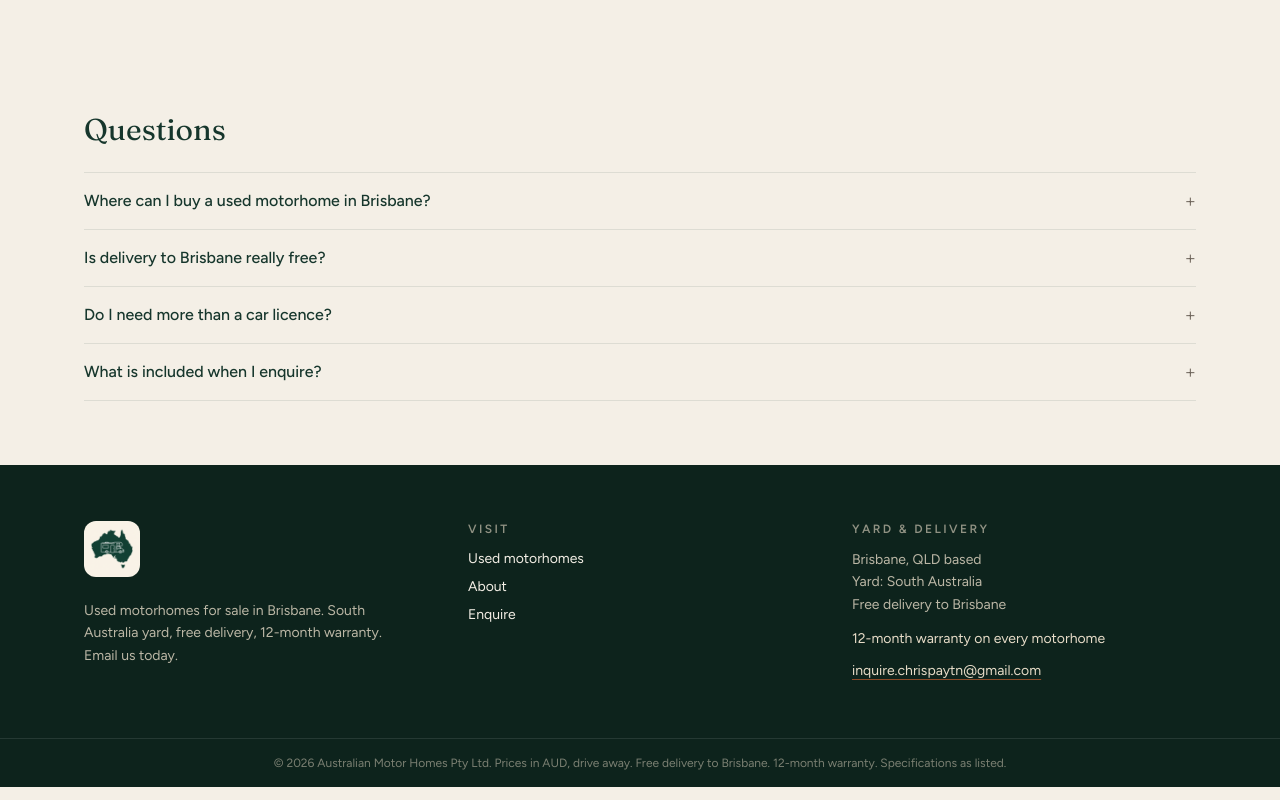
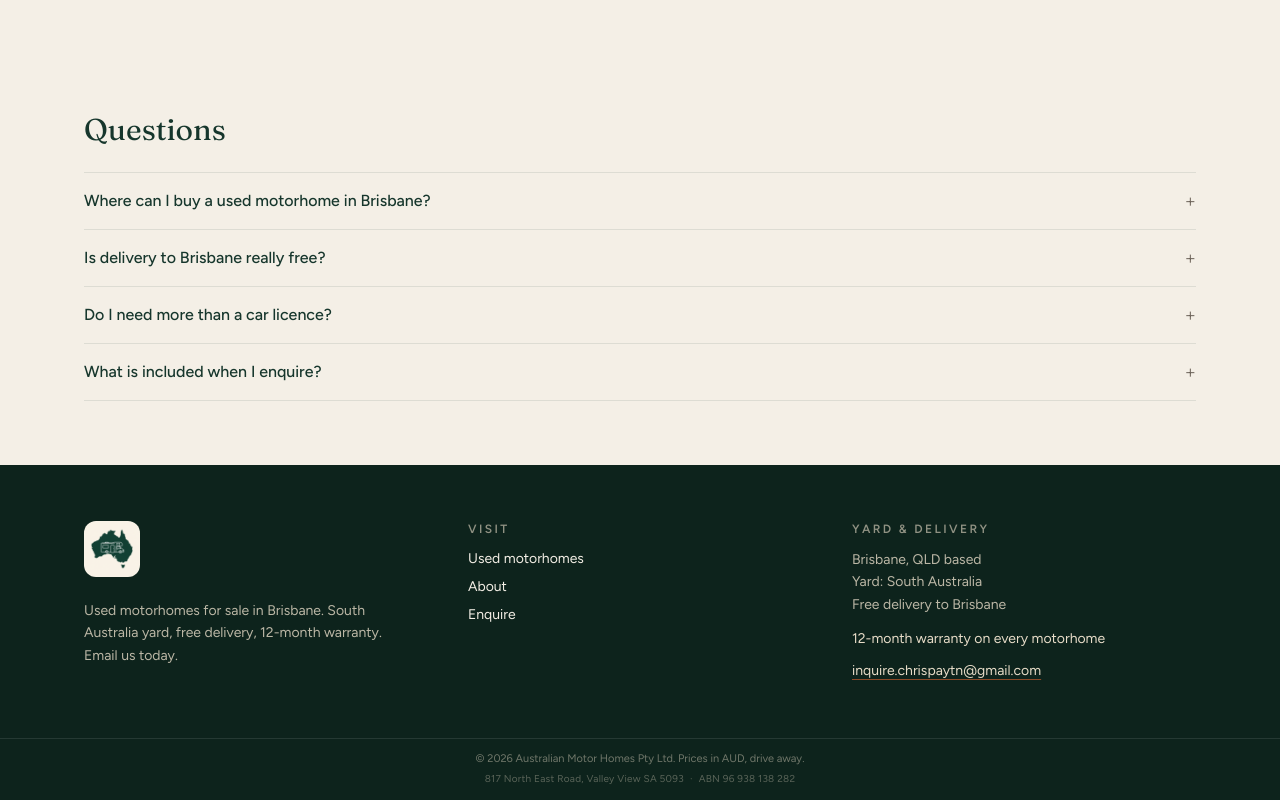
Before and after one commit to Moonhus/motorhome, a Next.js app: page / in a window 1280 px wide. Shown: the part 2374-3174 px from the top of the page. Built offline with nearby package versions, Linux system fonts and the light colour scheme.

Commit message:
Add the Valley View address and ABN in small footer text
Show 817 North East Road, Valley View SA 5093 and ABN 96 938 138 282 at the bottom of every page.

```diff
--- a/src/components/Footer.tsx
+++ b/src/components/Footer.tsx
@@ -55,10 +55,16 @@ export function Footer() {
           </a>
         </div>
       </div>
-      <div className="border-t border-white/10 px-5 py-4 text-center text-xs text-sand/50">
-        © {new Date().getFullYear()} {site.legalName}. Prices in AUD, drive
-        away. Free delivery to Brisbane. 12-month warranty. Specifications as
-        listed.
+      <div className="border-t border-white/10 px-5 py-3 text-center">
+        <p className="text-[11px] text-sand/45">
+          © {new Date().getFullYear()} {site.legalName}. Prices in AUD, drive
+          away.
+        </p>
+        <p className="mt-1 text-[10px] leading-relaxed tracking-wide text-sand/35">
+          {site.address}
+          <span className="mx-1.5">·</span>
+          ABN {site.abn}
+        </p>
       </div>
     </footer>
   );
--- a/src/lib/seo.ts
+++ b/src/lib/seo.ts
@@ -51,10 +51,13 @@ export function dealerJsonLd() {
     description: site.description,
     address: {
       "@type": "PostalAddress",
-      addressLocality: "Brisbane",
-      addressRegion: "QLD",
+      streetAddress: "817 North East Road",
+      addressLocality: "Valley View",
+      addressRegion: "SA",
+      postalCode: "5093",
       addressCountry: "AU",
     },
+    taxID: site.abn,
     areaServed: ["Brisbane", "Queensland", "South Australia", "Australia"],
     brand: ["Avida", "Sunliner", "Avan", "KEA"],
   };
--- a/src/lib/site.ts
+++ b/src/lib/site.ts
@@ -4,7 +4,8 @@ export const site = {
   location: "Brisbane, QLD",
   region: "Australia",
   yard: "South Australia",
-  address: "South Australia yard",
+  address: "817 North East Road, Valley View SA 5093",
+  abn: "96 938 138 282",
   market: "Brisbane",
   delivery: "Free delivery to Brisbane",
   warranty: "12-month warranty",
```
